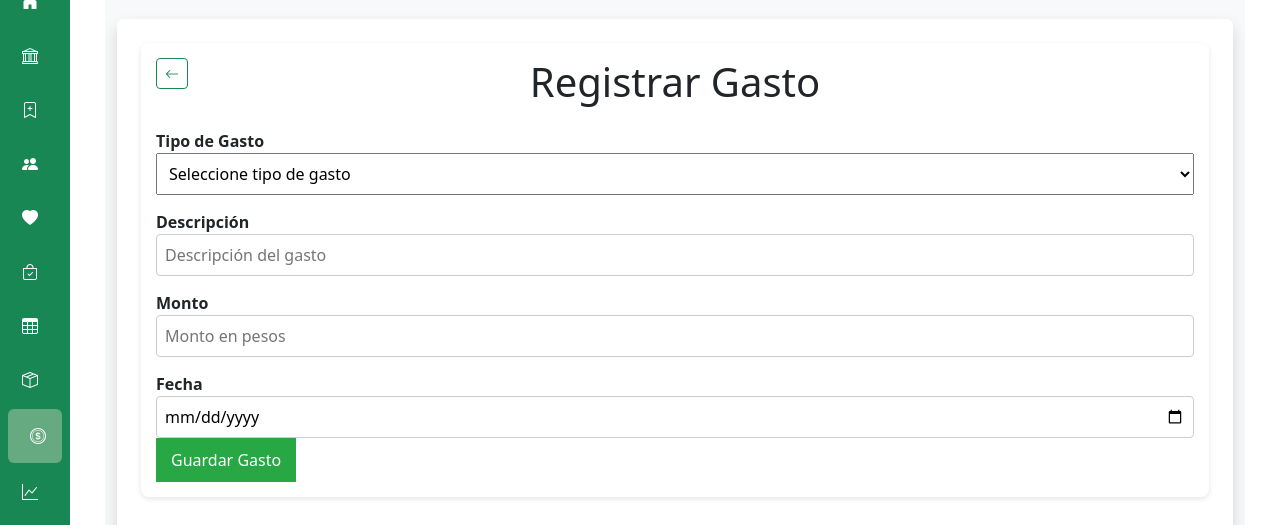
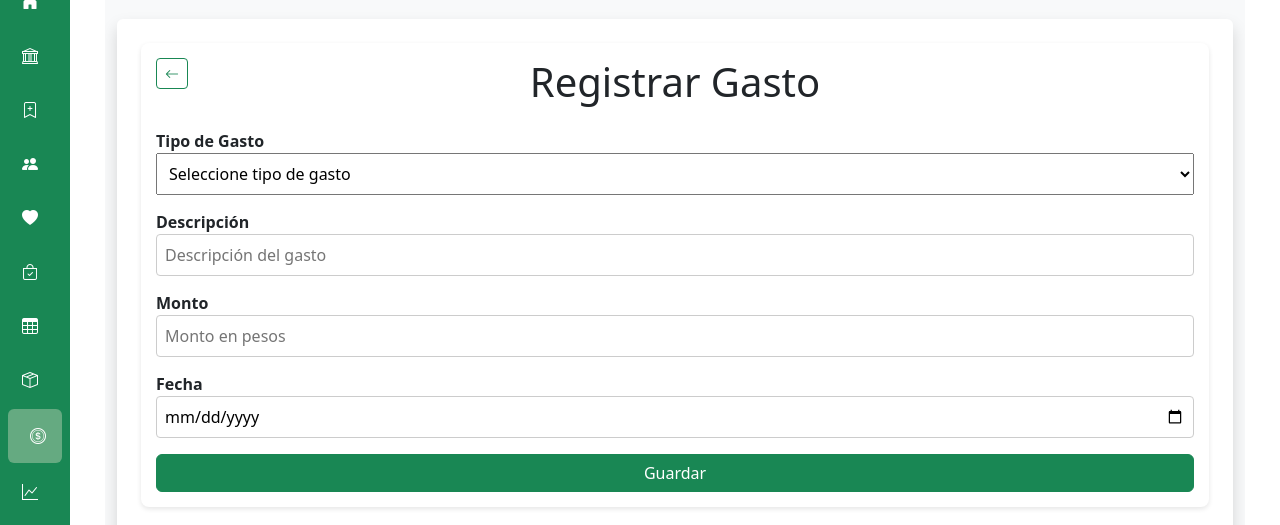
Before and after one commit to Jean8877/PROTOTIPO_ABACO, a Flask app: page /registrar_gastos in a window 1280 px wide. Shown: the part 85-610 px from the top of the page. Run offline with Flask 3, Linux system fonts and the light colour scheme; the visitor is signed in with stand-in values (Sample User, id 1).

Commit message:
haciendo arrreglo db

```diff
--- a/backend/app.py
+++ b/backend/app.py
@@ -67,7 +67,7 @@ def static_files(filename):
 
 app.secret_key = 'clave-segura'  #  Necesario para manejar sesiones
 
-app.permanent_session_lifetime = timedelta(minutes=5)  # Duración de la sesión
+app.permanent_session_lifetime = timedelta(minutes=10)  # Duración de la sesión
 # ==============================
 # 2️ RUTA PRINCIPAL - LOGIN
 # ==============================
--- a/static/js/gastos.js
+++ b/static/js/gastos.js
@@ -1,12 +1,11 @@
 // gastos.js
-
 const formGasto = document.getElementById("formGasto");
 const tablaGastos = document.querySelector("#tablaGastos tbody");
-
 const formActualizarGasto = document.getElementById("formActualizarGasto");
 const modalActualizarGasto = new bootstrap.Modal(document.getElementById("modalActualizarGasto"));
 
-let tiposGasto = [];
+const API_TIPOS_GASTO = "/api/gastos/tipos";
+const API_GASTOS = "/api/gastos";
 
 // ==============================
 // CARGAR DATOS AL INICIAR
@@ -17,49 +16,39 @@ document.addEventListener("DOMContentLoaded", () => {
 });
 
 // ==============================
-// CARGAR TIPOS DE GASTO
+// CARGAR TIPOS DE GASTO EN SELECTS
 // ==============================
-// Llenar selects con tipos de gasto
 async function cargarTiposGasto() {
     try {
-        const res = await fetch("/api/tipos_gasto");
+        const res = await fetch("/api/gastos/tipos");
+        if (!res.ok) throw new Error("No se pudieron cargar los tipos de gasto");
         const tipos = await res.json();
 
         const selectNuevo = document.getElementById("id_tipo_gasto");
         const selectModal = document.getElementById("id_tipo_gasto_modal");
 
-        // Limpiar selects
         selectNuevo.innerHTML = '<option value="">Seleccione tipo de gasto</option>';
         selectModal.innerHTML = '<option value="">Seleccione tipo de gasto</option>';
 
         tipos.forEach(t => {
-            const option1 = document.createElement("option");
-            option1.value = t.id_tipo_gasto;
-            option1.textContent = t.nombre;
-            selectNuevo.appendChild(option1);
-
-            const option2 = document.createElement("option");
-            option2.value = t.id_tipo_gasto;
-            option2.textContent = t.nombre;
-            selectModal.appendChild(option2);
+            selectNuevo.innerHTML += `<option value="${t.id_tipo_gasto}">${t.nombre}</option>`;
+            selectModal.innerHTML += `<option value="${t.id_tipo_gasto}">${t.nombre}</option>`;
         });
 
-    } catch (error) {
-        console.error("Error cargando tipos de gasto:", error);
+    } catch (err) {
+        console.error(err);
+        swal("Error", "No se pudieron cargar los tipos de gasto", "error");
     }
 }
 
-// Ejecutar al cargar la página
-document.addEventListener("DOMContentLoaded", () => {
-    cargarTiposGasto();
-});
 
 // ==============================
 // LISTAR GASTOS
 // ==============================
 async function listarGastos() {
     try {
-        const res = await fetch("/api/gastos");
+        const res = await fetch(API_GASTOS);
+        if (!res.ok) throw new Error("No se pudieron cargar los gastos");
         const gastos = await res.json();
 
         tablaGastos.innerHTML = "";
@@ -83,11 +72,16 @@ async function listarGastos() {
                 </tr>
             `;
         });
-
     } catch (error) {
-        console.error("Error listando gastos:", error);
+        console.error(error);
+        swal("Error", "No se pudieron cargar los gastos", "error");
     }
 }
+fetch("/api/gastos/tipos")
+  .then(r => r.json())
+  .then(data => console.log(data))
+  .catch(err => console.error(err));
+
 
 // ==============================
 // CREAR GASTO
@@ -103,25 +97,21 @@ formGasto.addEventListener("submit", async (e) => {
     };
 
     try {
-        const res = await fetch("/api/gastos", {
+        const res = await fetch(API_GASTOS, {
             method: "POST",
-            headers: {"Content-Type": "application/json"},
+            headers: { "Content-Type": "application/json" },
             body: JSON.stringify(data)
         });
 
         const result = await res.json();
-
-        if (!res.ok) {
-            return swal("Error", result.message || "No se pudo registrar el gasto", "error");
-        }
+        if (!res.ok) throw new Error(result.message || "Error creando gasto");
 
         swal("Gasto registrado", "", "success");
         formGasto.reset();
         listarGastos();
-
     } catch (error) {
-        console.error("Error creando gasto:", error);
-        swal("Error", "Error creando gasto", "error");
+        console.error(error);
+        swal("Error", error.message, "error");
     }
 });
 
@@ -130,12 +120,10 @@ formGasto.addEventListener("submit", async (e) => {
 // ==============================
 async function abrirModalActualizarGasto(id_gasto) {
     try {
-        const res = await fetch(`/api/gastos/${id_gasto}`);
+        const res = await fetch(`${API_GASTOS}/${id_gasto}`);
         const gasto = await res.json();
 
-        if (!res.ok) {
-            return swal("Error", gasto.message || "No se encontró el gasto", "error");
-        }
+        if (!res.ok) throw new Error(gasto.message || "No se encontró el gasto");
 
         document.getElementById("id_gasto_modal").value = gasto.id_gasto;
         document.getElementById("id_tipo_gasto_modal").value = gasto.id_tipo_gasto;
@@ -144,9 +132,9 @@ async function abrirModalActualizarGasto(id_gasto) {
         document.getElementById("fecha_modal").value = gasto.fecha;
 
         modalActualizarGasto.show();
-
     } catch (error) {
-        console.error("Error abriendo modal:", error);
+        console.error(error);
+        swal("Error", error.message || "No se pudo abrir el gasto", "error");
     }
 }
 
@@ -165,25 +153,21 @@ formActualizarGasto.addEventListener("submit", async (e) => {
     };
 
     try {
-        const res = await fetch(`/api/gastos/${id_gasto}`, {
+        const res = await fetch(`${API_GASTOS}/${id_gasto}`, {
             method: "PUT",
-            headers: {"Content-Type": "application/json"},
+            headers: { "Content-Type": "application/json" },
             body: JSON.stringify(data)
         });
 
         const result = await res.json();
-
-        if (!res.ok) {
-            return swal("Error", result.message || "No se pudo actualizar el gasto", "error");
-        }
+        if (!res.ok) throw new Error(result.message || "Error actualizando gasto");
 
         swal("Actualizado correctamente", "", "success");
         modalActualizarGasto.hide();
         listarGastos();
-
     } catch (error) {
-        console.error("Error actualizando gasto:", error);
-        swal("Error", "Error actualizando gasto", "error");
+        console.error(error);
+        swal("Error", error.message, "error");
     }
 });
 
@@ -202,18 +186,14 @@ async function eliminarGasto(id_gasto) {
     if (!confirmacion) return;
 
     try {
-        const res = await fetch(`/api/gastos/${id_gasto}`, { method: "DELETE" });
+        const res = await fetch(`${API_GASTOS}/${id_gasto}`, { method: "DELETE" });
         const result = await res.json();
-
-        if (!res.ok) {
-            return swal("Error", result.message || "No se pudo eliminar el gasto", "error");
-        }
+        if (!res.ok) throw new Error(result.message || "Error eliminando gasto");
 
         swal("Eliminado", "", "success");
         listarGastos();
-
     } catch (error) {
-        console.error("Error eliminando gasto:", error);
-        swal("Error", "Error eliminando gasto", "error");
+        console.error(error);
+        swal("Error", error.message, "error");
     }
 }
--- a/static/js/time.js
+++ b/static/js/time.js
@@ -1,4 +1,4 @@
-const TIEMPO_INACTIVIDAD = 5 * 60 * 1000; // 5 minutos
+const TIEMPO_INACTIVIDAD = 10 * 60 * 1000; // 10 minutos
 const TIEMPO_RESPUESTA = 30 * 1000;   // 30 segundos para responder el modal
 
 let temporizadorInactividad;
--- a/templates/frontend/registrar_gastos.html
+++ b/templates/frontend/registrar_gastos.html
@@ -67,7 +67,7 @@
         <input type="number" id="monto" placeholder="Monto en pesos" required />
         <label for="fecha">Fecha</label>
         <input type="date" id="fecha"  required />
-        <button type="submit">Guardar Gasto</button>
+          <button type="submit" class="btn btn-success mt-3 w-100">Guardar</button>
       </form>
 
       <h2>Lista de Gastos Registrados</h2>
--- a/templates/frontend/tipo_gastos.html
+++ b/templates/frontend/tipo_gastos.html
@@ -55,7 +55,7 @@
           <input type="text" id="nombreGasto" placeholder="Nombre del Tipo de Gasto" required />
           <label for="descripcionGasto">Descripción del Tipo de Gasto</label>
           <input type="text" id="descripcionGasto" placeholder="Descripción del Tipo de Gasto" required />
-          <button type="submit">Guardar Tipo de Gasto</button>
+          <button type="submit" class="btn btn-success mt-3 w-100">Guardar</button>
         </form>
 
         <h2>Lista de Tipos de Gasto</h2>
```
Also changed, not shown: backend/routes/gastos.py (+17 -0 lines), static/js/tipo_gasto.js (+4 -4 lines).
